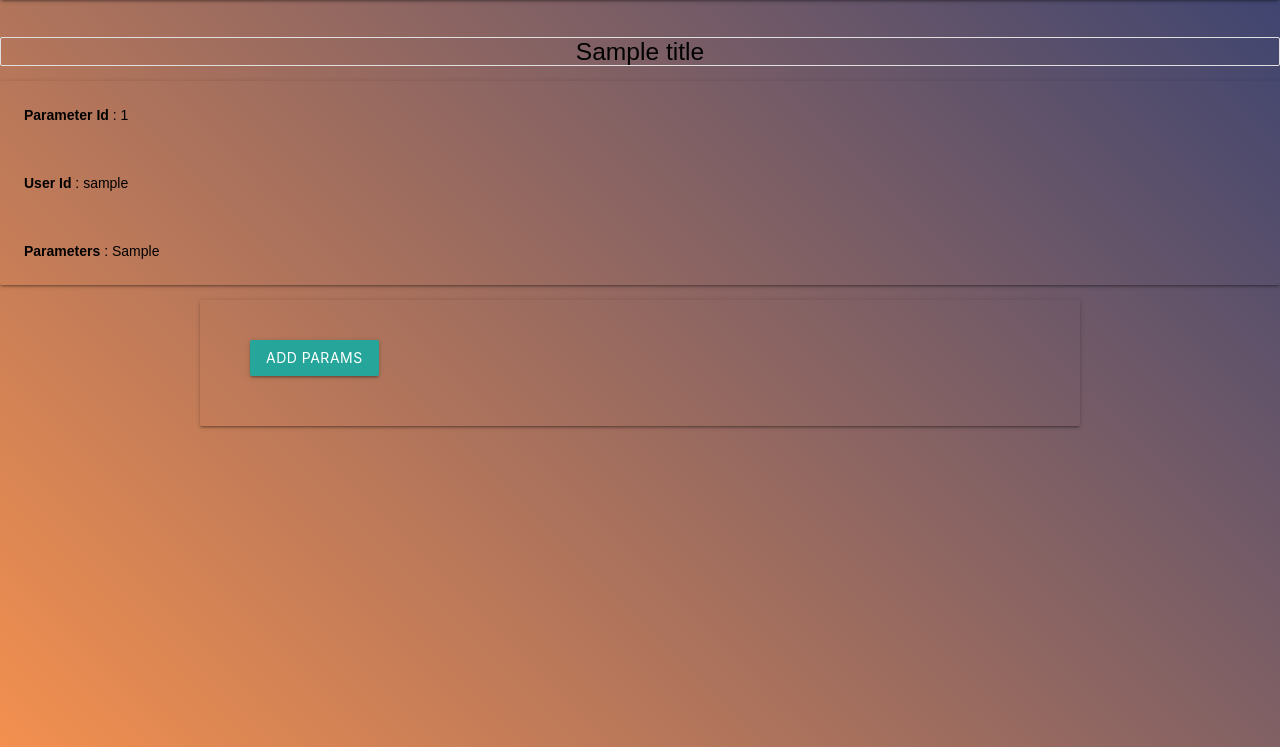
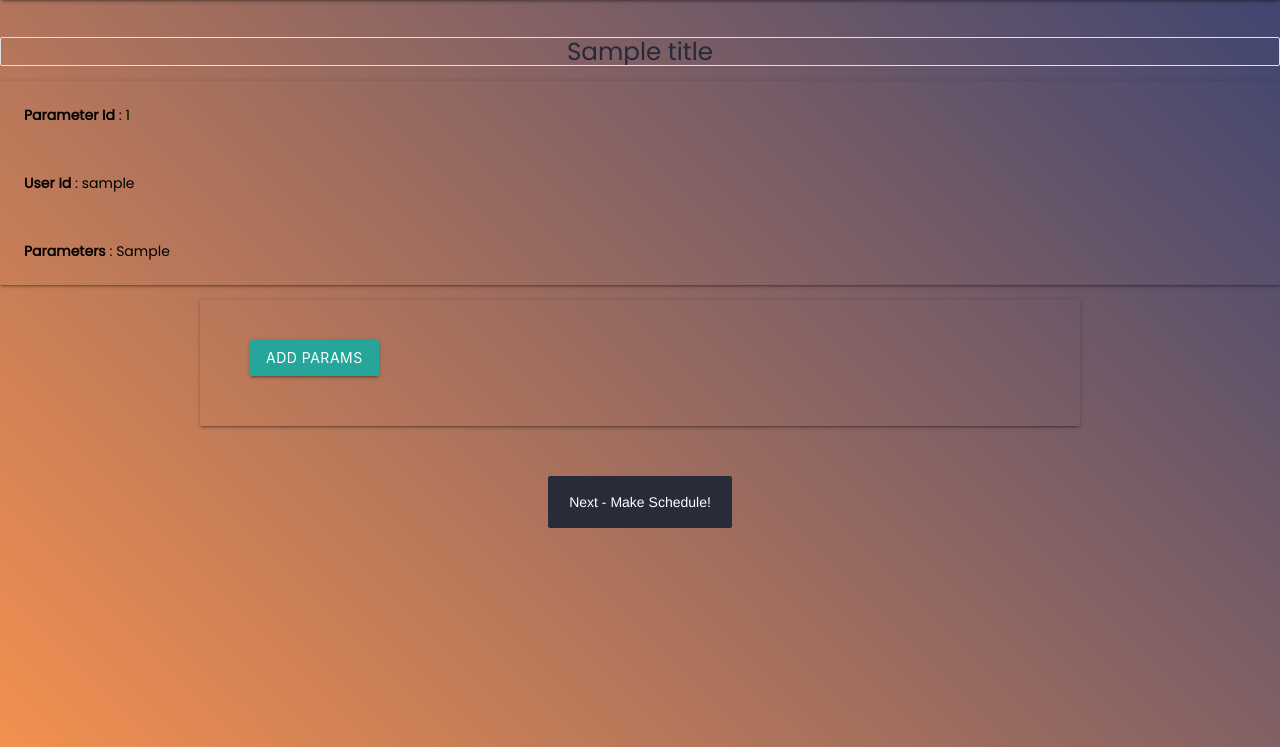
Before and after one commit to SaxenaKartik/MP1, a Django app: template MP_backend/scheduler_backend/scheduler_project/templates/parameter/index.html in a window 1280 px wide. Shown: the part 53-800 px from the top of the page. Run offline with Django 3.2, Linux system fonts and the light colour scheme; tables that the repository leaves empty hold one stand-in row (values such as "Sample post"); the template is opened without the code that fills it: values that come from a table or form of the project are taken from there, most other values are stand-ins (such as "Sample title", 1, 10 or a date in 2020); some libraries are stand-ins or nearby versions.

Commit message:
Updated the process details template

```diff
--- a/MP_backend/scheduler_backend/scheduler_project/templates/parameter/index.html
+++ b/MP_backend/scheduler_backend/scheduler_project/templates/parameter/index.html
@@ -2,7 +2,12 @@
 {% load crispy_forms_tags %}
 
 {% block content%}
-<h5 class = 'collection'><font color=black>
+
+<style type="text/css">
+	@import url('https://fonts.googleapis.com/css?family=Poppins&display=swap');
+</style>
+
+<h5 class = 'collection'><font color=#282938>
 {{title}}
 </font>
 </h5>
@@ -28,4 +33,14 @@
 <button type="submit" class="btn btn-success">Add Params</button>
 </form>
 </div>
+<div class="button-holder" style="text-align: center; margin-bottom: 10px">
+      <!-- <a class="button" style="background-color: grey;">Switch Theme</a> -->
+      <a class="button1" style="background-color: grey;">Next - Make Schedule!</a>
+</div>
+
+<script type="text/javascript">
+  $('a.button1').click(function(){
+        window.location.href = "/schedule/".concat({{user_id}});
+    });
+</script>
 {% endblock %}
```
